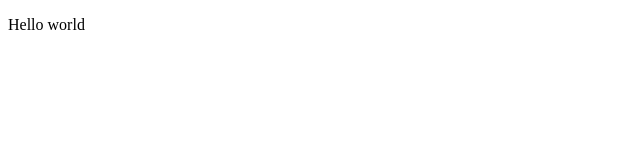
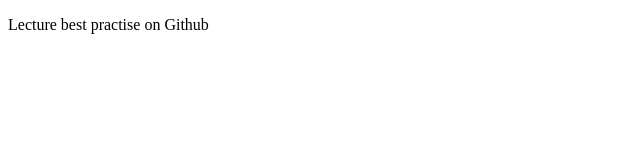
Before and after one commit to ekpangmichael/gittu, a website: page UI/index.html in a window 1280 px wide. Shown: the whole page, without its empty margins (0-640 px from the left). Drawn offline with Linux system fonts and the light colour scheme.

Commit message:
Edited Index.html file

```diff
--- a/UI/index.html
+++ b/UI/index.html
@@ -4,7 +4,7 @@
 	<title>Welcome to github tutorials page</title>
 </head>
 <body>
-<p>Hello world
+<p>Lecture best practise on Github
 </p>
 </body>
 </html>
```
